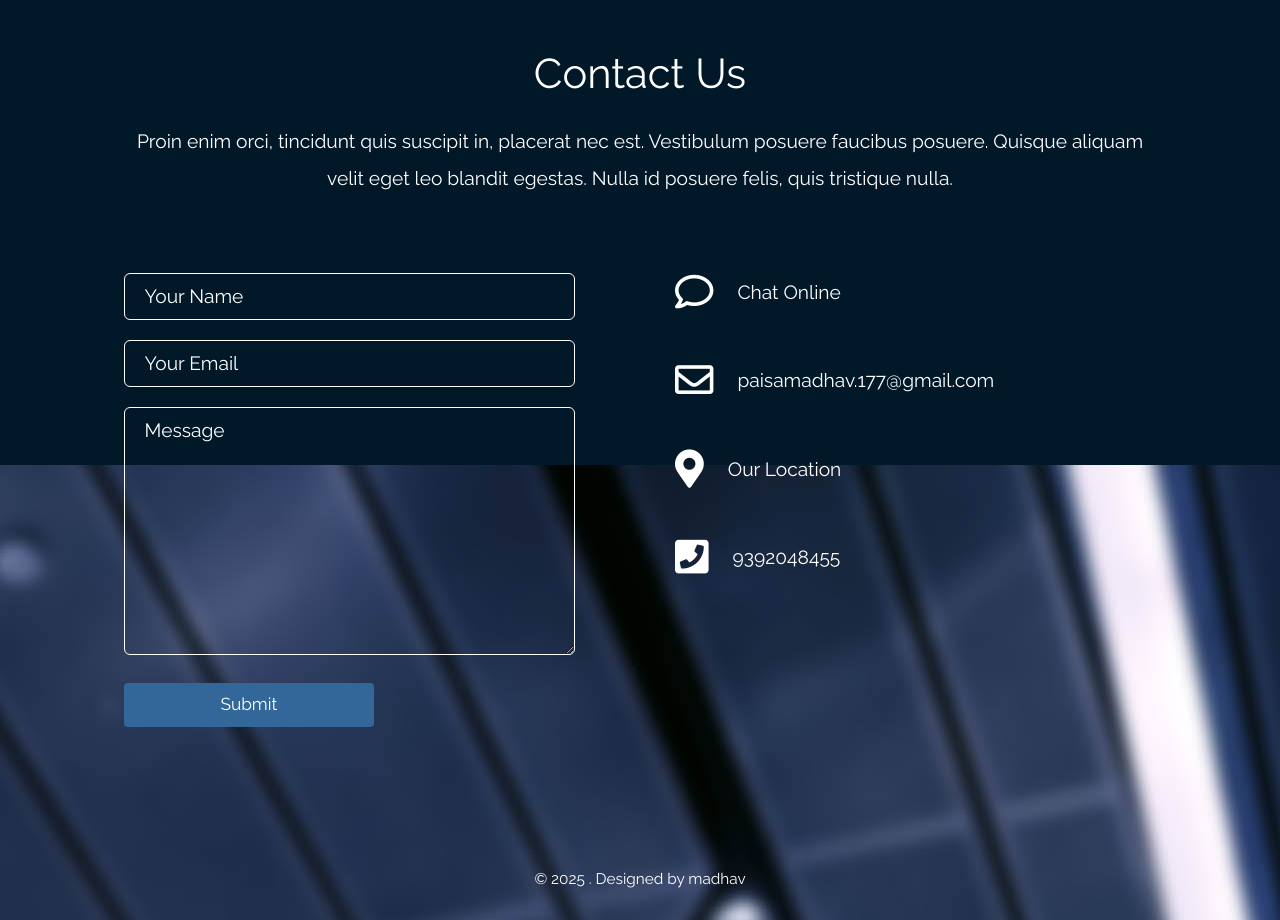
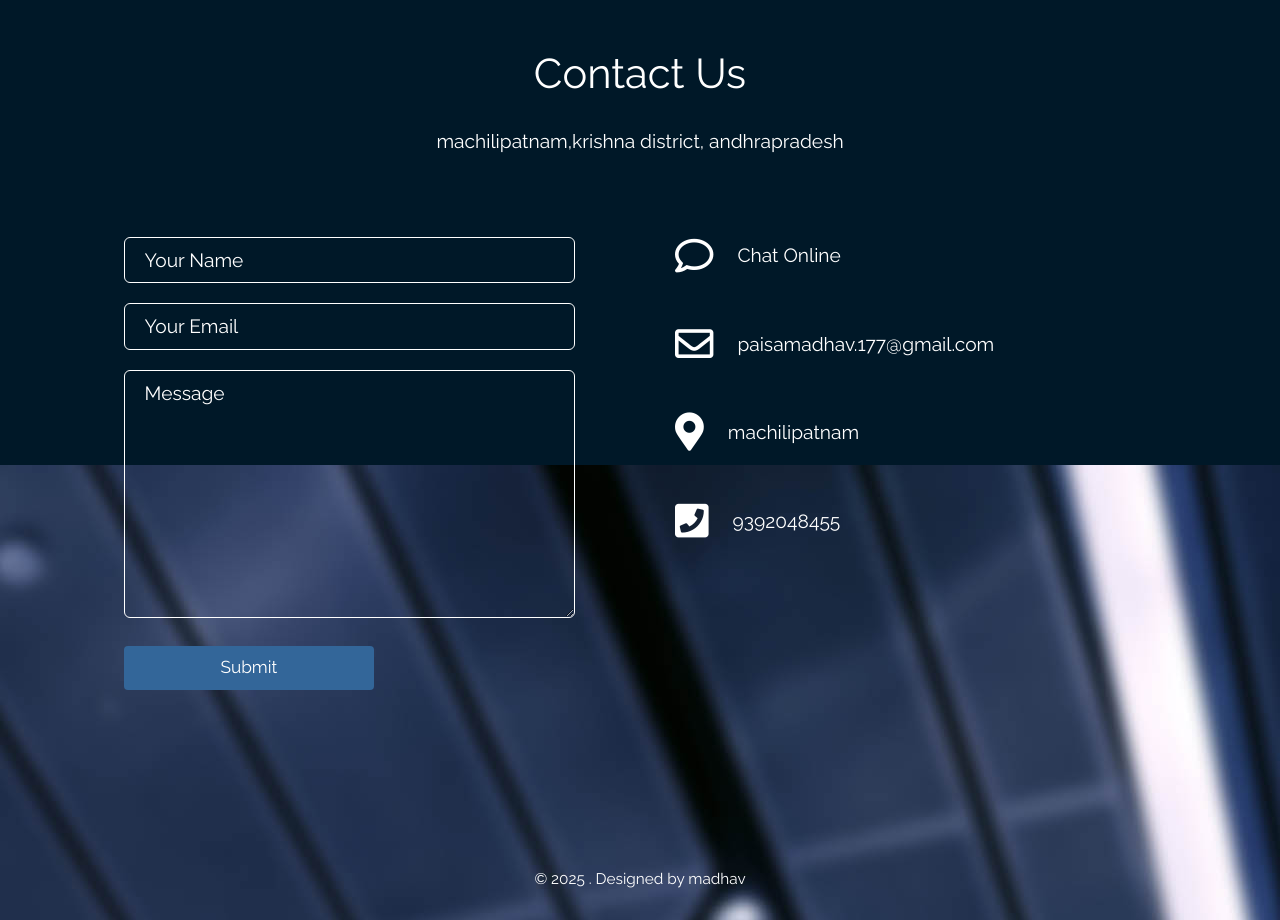
Before and after one commit to madhav177/project-3, a plain HTML site: page index.html in a window 1280 px wide. Shown: the part 3560-4480 px from the top of the page. Drawn offline with Linux system fonts and the light colour scheme.

Commit message:
Update index.html

```diff
--- a/index.html
+++ b/index.html
@@ -289,7 +289,7 @@ https://www.tooplate.com/view/2117-infinite-loop
             <div class="text-center col-12">
                 <h2 class="tm-section-title mb-4">Contact Us</h2>
                 <p class="mb-5">
-                  Proin enim orci, tincidunt quis suscipit in, placerat nec est. Vestibulum posuere faucibus posuere. Quisque aliquam velit eget leo blandit egestas. Nulla id posuere felis, quis tristique nulla.
+                 machilipatnam,krishna district, andhrapradesh
                 </p><br>
             </div>
 
@@ -321,7 +321,7 @@ https://www.tooplate.com/view/2117-infinite-loop
                 <div class="contact-item">
                   <a rel="nofollow" href="https://www.google.com/maps" class="item-link">
                       <i class="fas fa-2x fa-map-marker-alt mr-4"></i>
-                      <span class="mb-0">Our Location</span>
+                      <span class="mb-0">machilipatnam</span>
                   </a>
                 </div>
 
```
